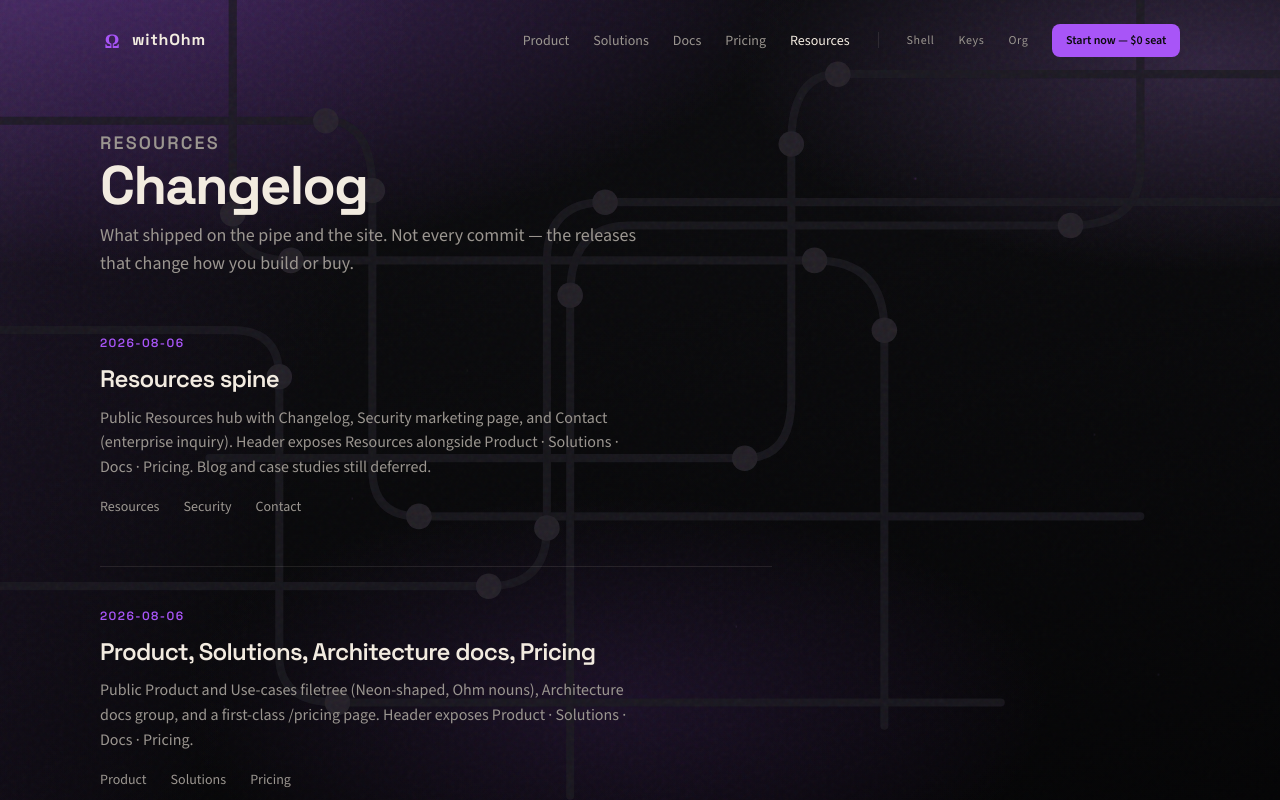
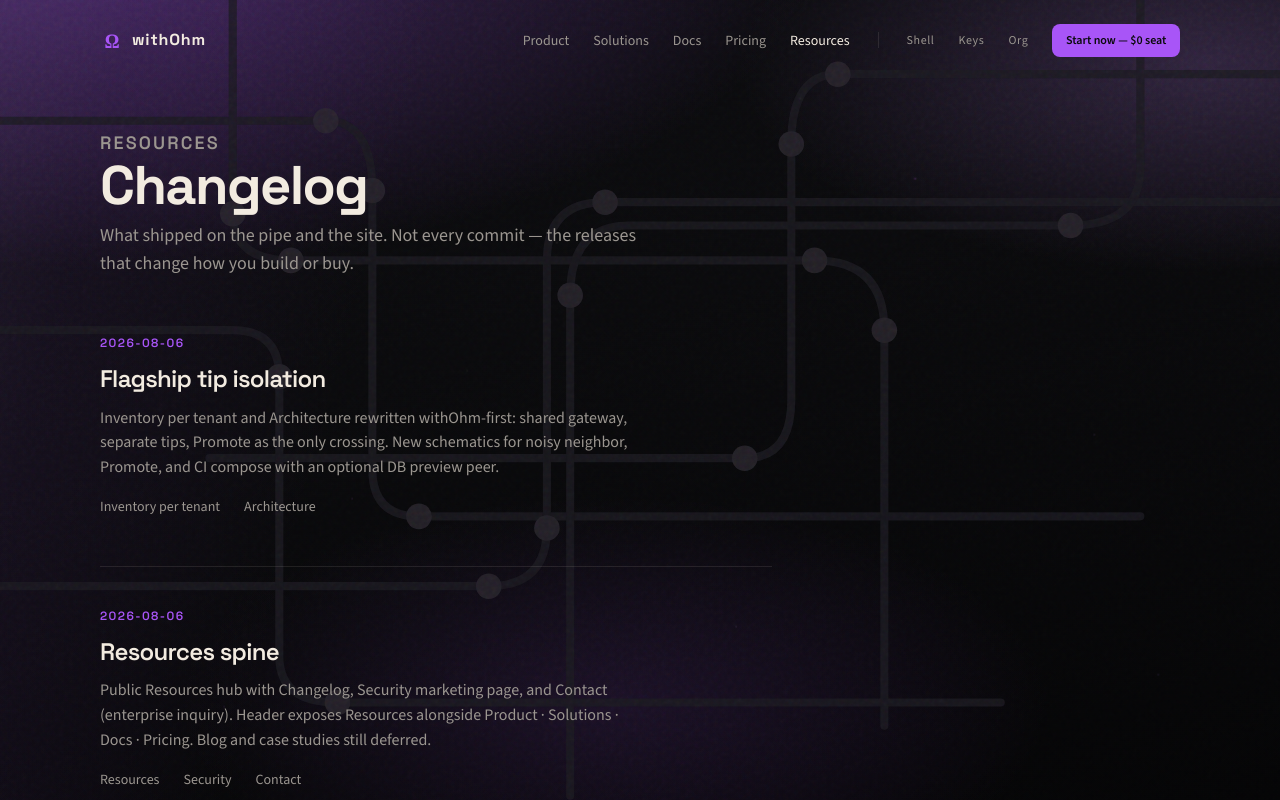
Before and after one commit to iwasinnam2/ohm, a Next.js app in the folder site/: page /changelog in a window 1280 px wide. Shown: the top 800 px of the page. Built offline with nearby package versions, Linux system fonts and the light colour scheme.

Commit message:
Changelog: note flagship tip isolation polish
Co-authored-by: iwasinnam2 <iwasinnam2@users.noreply.github.com>

```diff
--- a/site/src/app/changelog/page.tsx
+++ b/site/src/app/changelog/page.tsx
@@ -15,6 +15,15 @@ type Entry = {
 };
 
 const ENTRIES: Entry[] = [
+  {
+    date: "2026-08-06",
+    title: "Flagship tip isolation",
+    body: "Inventory per tenant and Architecture rewritten withOhm-first: shared gateway, separate tips, Promote as the only crossing. New schematics for noisy neighbor, Promote, and CI compose with an optional DB preview peer.",
+    links: [
+      { href: "/use-cases/inventory-per-tenant", label: "Inventory per tenant" },
+      { href: "/product/architecture", label: "Architecture" },
+    ],
+  },
   {
     date: "2026-08-06",
     title: "Resources spine",
```
